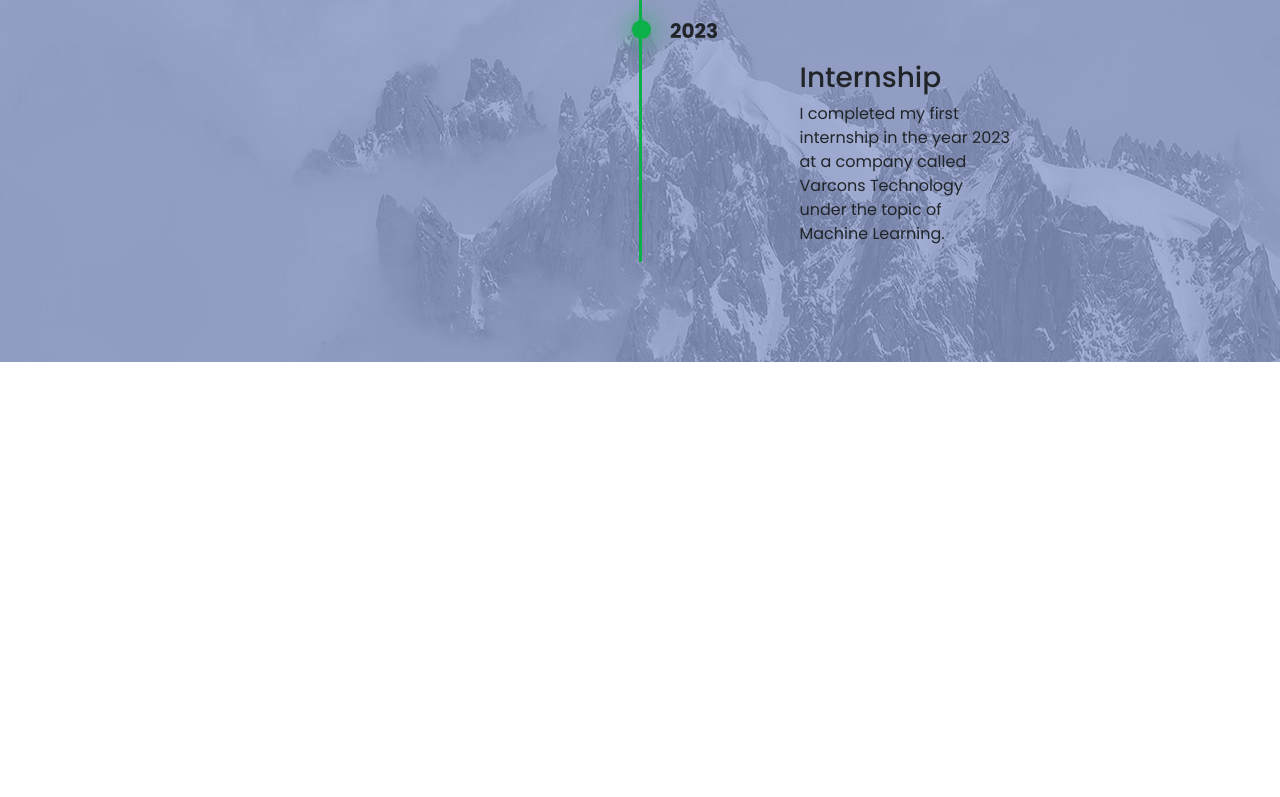
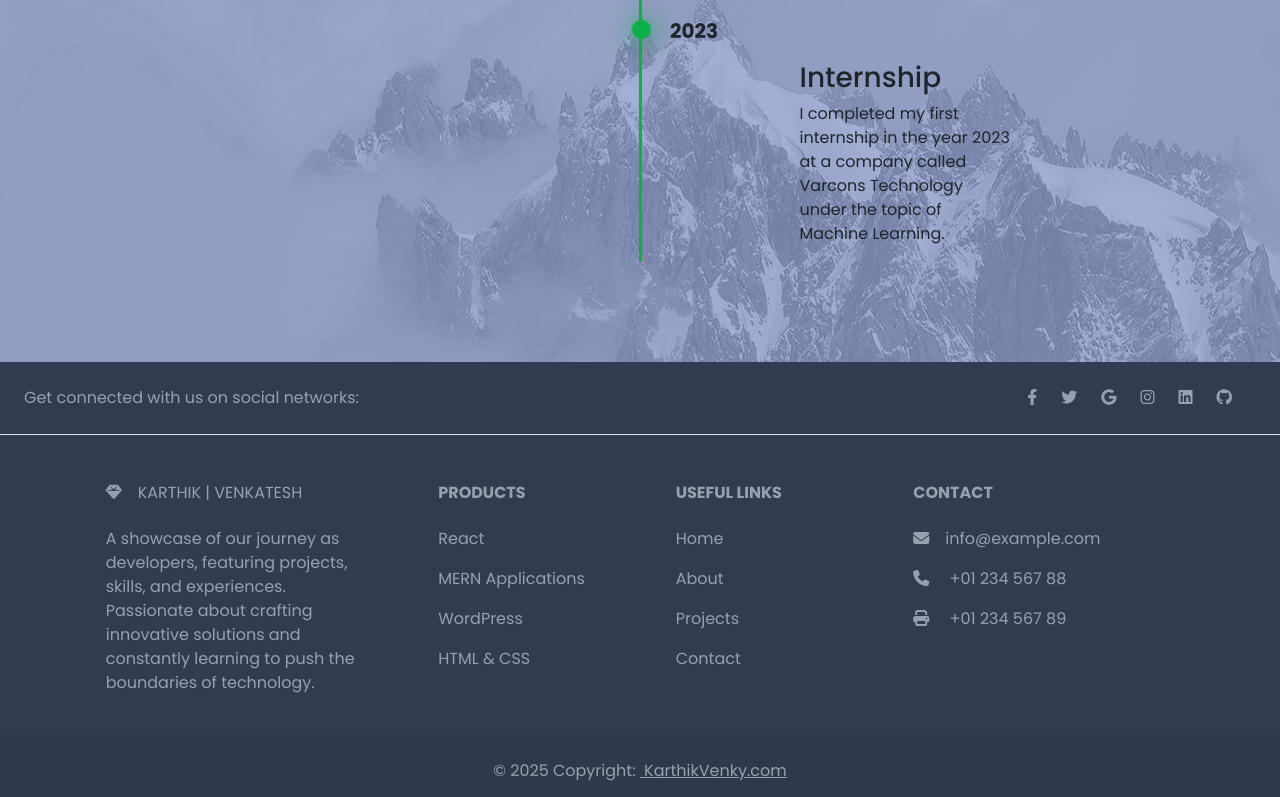
Before and after one commit to Karthikramesh12/FreeLancing-Portfolio, a React (Vite) app: page / in a window 1280 px wide. Shown: the part 3504-4301 px from the top of the page. Before the commit the page ends 3866 px from the top, so only its background shows below. Built offline with nearby package versions, Linux system fonts and the light colour scheme.

Commit message:
added footer to the page

```diff
--- a/index.html
+++ b/index.html
@@ -5,6 +5,7 @@
     <link rel="icon" type="image/svg+xml" href="/vite.svg" />
     <meta name="viewport" content="width=device-width, initial-scale=1.0" />
     <link href="https://cdn.jsdelivr.net/npm/bootstrap@5.3.3/dist/css/bootstrap.min.css" rel="stylesheet" integrity="sha384-QWTKZyjpPEjISv5WaRU9OFeRpok6YctnYmDr5pNlyT2bRjXh0JMhjY6hW+ALEwIH" crossorigin="anonymous">
+    <link rel="stylesheet" href="https://cdnjs.cloudflare.com/ajax/libs/font-awesome/6.4.2/css/all.min.css">
     <title>Vite + React</title>
   </head>
   <body>
--- a/src/App.jsx
+++ b/src/App.jsx
@@ -1,5 +1,6 @@
 import './App.css'
 import Experince from './Components/Experince/Experince'
+import Footer from './Components/Footer/Footer'
 import LoadingScreen from './Components/Loadin Screen/LoadingScreen'
 import Projects from './Components/Projects/Projects'
 import Skills from './Components/Skills/Skills'
@@ -12,6 +13,10 @@ function App() {
       <Skills/>
       <Projects/>
       <Experince/>
+      <div className="footer">
+
+      <Footer/>
+      </div>
     </>
   )
 }
--- /dev/null
+++ b/src/Components/Footer/Footer.css
@@ -0,0 +1,9 @@
+.anchor{
+    text-decoration: none;
+}
+.footer-background{
+    background-color: var(--card-bg) !important;
+}
+.text-light-footer{
+    color: var(--footer-color);
+}
--- /dev/null
+++ b/src/Components/Footer/Footer.jsx
@@ -0,0 +1,119 @@
+import "./Footer.css";
+
+function Footer() {
+  return (
+    <footer className="text-center text-lg-start bg-body-tertiary text-muted footer-background">
+      <section className="d-flex justify-content-center justify-content-lg-between p-4 border-bottom">
+      <div className="me-5 d-none d-lg-block">
+      <span className="text-light-footer">Get connected with us on social networks:</span>
+    </div>
+        <div>
+          <a href="#" className="me-4 text-reset">
+            <i className="fab fa-facebook-f text-light-footer"></i>
+          </a>
+          <a href="#" className="me-4 text-reset">
+            <i className="fab fa-twitter text-light-footer"></i>
+          </a>
+          <a href="#" className="me-4 text-reset">
+            <i className="fab fa-google text-light-footer"></i>
+          </a>
+          <a href="#" className="me-4 text-reset">
+            <i className="fab fa-instagram text-light-footer"></i>
+          </a>
+          <a href="#" className="me-4 text-reset">
+            <i className="fab fa-linkedin text-light-footer"></i>
+          </a>
+          <a href="#" className="me-4 text-reset">
+            <i className="fab fa-github text-light-footer"></i>
+          </a>
+        </div>
+      </section>
+
+      <section className="">
+        <div className="container text-center text-md-start mt-5">
+          <div className="row mt-3">
+            <div className="col-md-3 col-lg-4 col-xl-3 mx-auto mb-4">
+              <h6 className="text-uppercase text-light-footer fw-normal mb-4">
+                <i className="fas fa-gem me-3"></i>Karthik | Venkatesh
+              </h6>
+              <p className="text-light-footer">
+              A showcase of our journey as developers, featuring projects, skills, and experiences. Passionate about crafting innovative solutions and constantly learning to push the boundaries of technology.
+              </p>
+            </div>
+
+            <div className="col-md-2 col-lg-2 col-xl-2 mx-auto mb-4">
+              <h6 className="text-uppercase fw-bold mb-4 text-light-footer">Products</h6>
+              <p className="text-light-footer">
+                <a href="#!" className="text-reset anchor">
+                  React
+                </a>
+              </p>
+              <p className="text-light-footer">
+                <a href="#!" className="text-reset anchor">
+                  MERN Applications
+                </a>
+              </p>
+              <p className="text-light-footer">
+                <a href="#!" className="text-reset anchor">
+                  WordPress
+                </a>
+              </p>
+              <p className="text-light-footer">
+                <a href="#!" className="text-reset anchor">
+                  HTML & CSS
+                </a>
+              </p>
+            </div>
+
+            <div className="col-md-3 col-lg-2 col-xl-2 mx-auto mb-4">
+              <h6 className="text-uppercase fw-bold mb-4 text-light-footer">Useful Links</h6>
+              <p className="text-light-footer">
+                <a href="#!" className="text-reset anchor">
+                  Home
+                </a>
+              </p>
+              <p className="text-light-footer">
+                <a href="#!" className="text-reset anchor">
+                  About
+                </a>
+              </p>
+              <p className="text-light-footer">
+                <a href="#!" className="text-reset anchor">
+                  Projects
+                </a>
+              </p>
+              <p className="text-light-footer">
+                <a href="#!" className="text-reset anchor">
+                  Contact
+                </a>
+              </p>
+            </div>
+
+            <div className="col-md-4 col-lg-3 col-xl-3 mx-auto mb-md-0 mb-4">
+              <h6 className="text-uppercase fw-bold mb-4 text-light-footer">Contact</h6>
+              <p  className="text-light-footer">
+                <i className="fas fa-envelope me-3"></i>
+                info@example.com
+              </p>
+              <p className="text-light-footer">
+                <i className="fas fa-phone me-3"></i> +01 234 567 88
+              </p>
+              <p className="text-light-footer">
+                <i className="fas fa-print me-3"></i> +01 234 567 89
+              </p>
+            </div>
+          </div>
+        </div>
+      </section>
+
+      <div className="text-center p-4 text-light-footer" style={{ backgroundColor: "rgba(0, 0, 0, 0.05)" }}>
+        © 2025 Copyright:{" "}
+        <a className="text-reset fw-normal" href="/">
+          &nbsp;KarthikVenky.com
+        </a>
+      </div>
+    </footer>
+  );
+}
+
+export default Footer;
--- a/src/index.css
+++ b/src/index.css
@@ -14,6 +14,7 @@
   --card-bg: #333b50;
   --text-dark: #000000;
   --glassy-tint: #707a8a;
+  --footer-color: #98a0b0;
 
   font-synthesis: none;
   text-rendering: optimizeLegibility;
```
